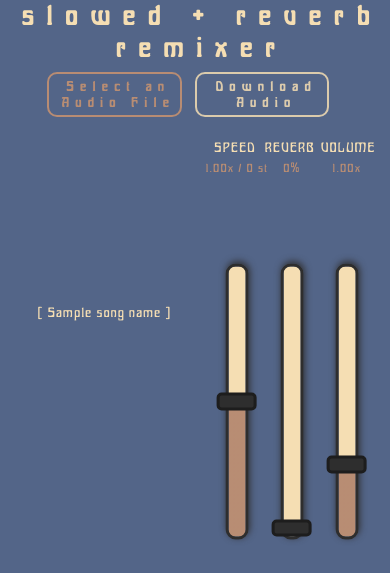
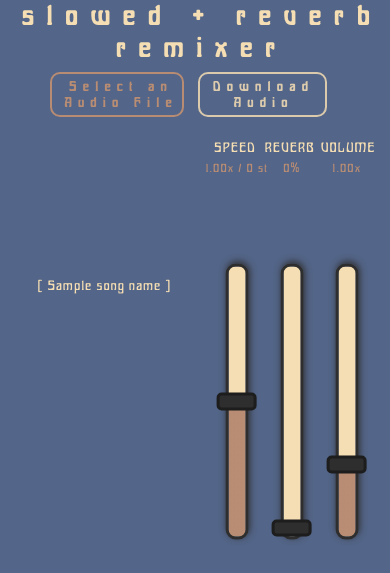
Before and after one commit to kylerc405/slowed-and-reverb, a Flask app: template templates/index.html in a window 390 px wide. Shown: the top 573 px of the page. Run offline with Flask 3, Linux system fonts and the light colour scheme; the template is opened without the code that fills it: values that come from a table or form of the project are taken from there, most other values are stand-ins (such as "Sample title", 1, 10 or a date in 2020).

Commit message:
height14

```diff
--- a/static/styles.css
+++ b/static/styles.css
@@ -649,7 +649,7 @@ footer a {
   #downloadBtn, #downloadBtn.uploaded {
     margin: -1em 1em 0em 0.5em;
     padding: 0.7em 0 0.5em 0;
-    padding-left: 0.8em;
+    padding-left: 0.4em;
     padding-right: 0.2em;
     text-align: center;
     font-size: 1.6vh;
@@ -694,8 +694,8 @@ footer a {
     overflow-wrap: break-word;
     word-wrap: break-word;
     white-space: normal;
-    margin-bottom: -5em;
-    padding-top: 5em;
+    margin-bottom: -3em;
+    padding-top: 3em;
   }
   #canvasContainer {
     margin-top: -1em;
--- a/static/styles.scss
+++ b/static/styles.scss
@@ -911,7 +911,7 @@ footer a {
         // white-space: nowrap;
         margin: -1em 1em 0em 0.5em;
         padding: 0.7em 0 0.5em 0;
-        padding-left: 0.8em;
+        padding-left: 0.4em;
         padding-right: 0.2em;
         text-align: center;
         // font-size: 120%;
@@ -985,8 +985,8 @@ footer a {
         word-wrap: break-word;
         white-space: normal;
         // margin-bottom: -1em;
-        margin-bottom: -5em;
-        padding-top: 5em;
+        margin-bottom: -3em;
+        padding-top: 3em;
     }
 
     #canvasContainer {
```
